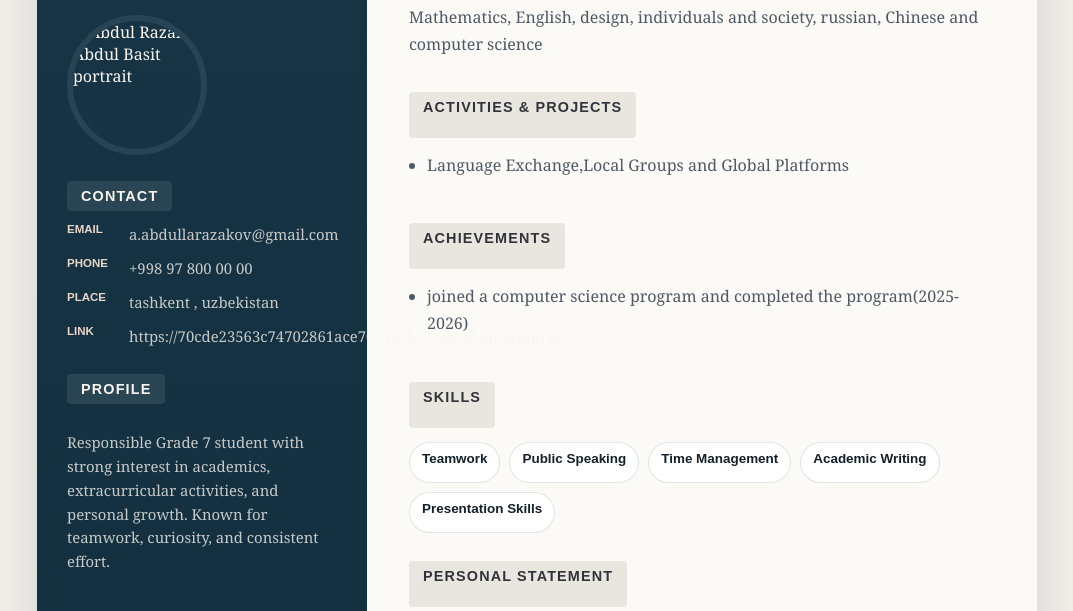
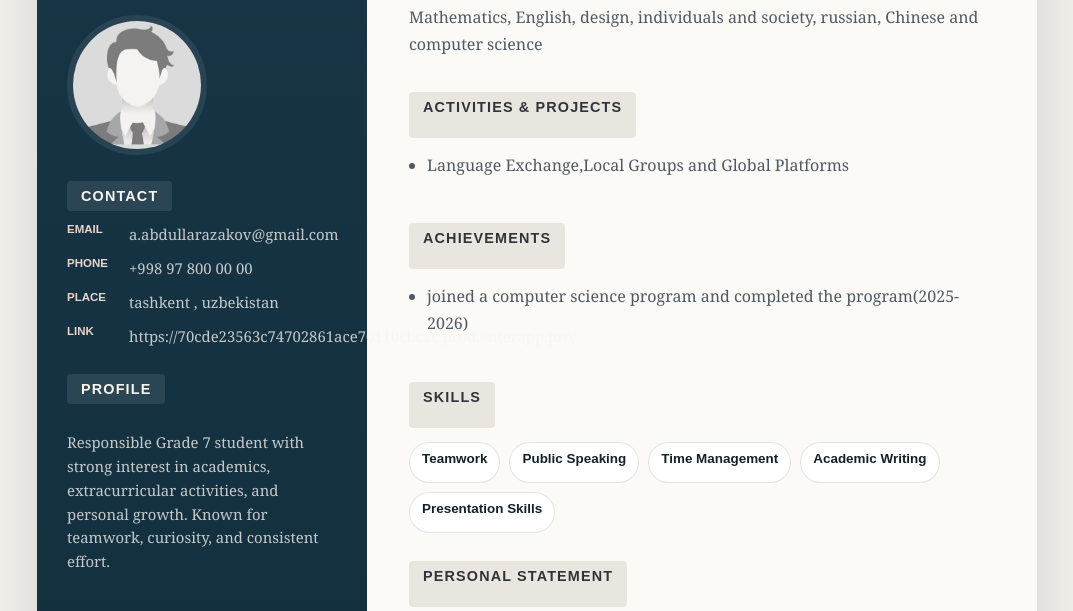
Before and after one commit to aabdullarazakov-creator/cv-Abdul-Basit-Abdul-Razak, a plain HTML site: page index.html in a window 1280 px wide. Shown: the part 189-800 px from the top of the page, without its empty margins (103-1176 px from the left). Drawn offline with Linux system fonts and the light colour scheme.

Commit message:
Update index.html

```diff
--- a/index.html
+++ b/index.html
@@ -20,7 +20,7 @@
         <h2>Abdul Razak Abdul Basit</h2>
         <p class="title">Grade 7 Student</p>
       </div>
-      <div class="portrait-card"><img src="CV_PERSON_IMAGE.jpg" alt="Abdul Razak Abdul Basit portrait" /></div>
+      <div class="portrait-card"><img src="placeholder.avif" alt="Abdul Razak Abdul Basit portrait" /></div>
       <section class="sidebar-section">
         <h3>Contact</h3>
         <ul class="contact-list">
```
